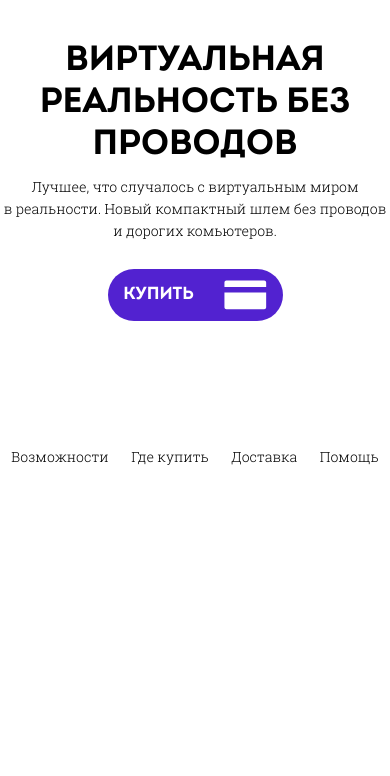
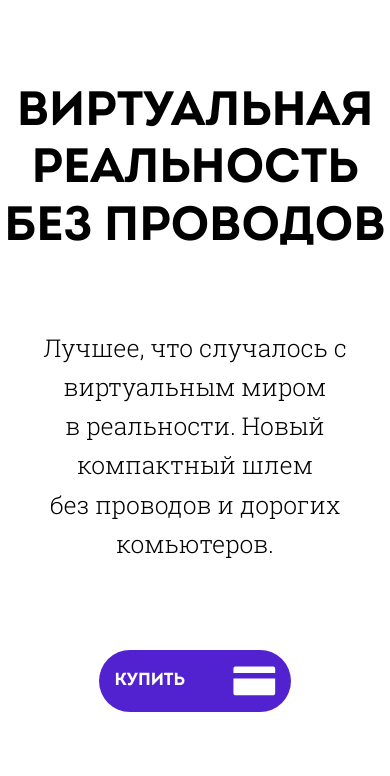
Before and after one commit to elencodes/project_landing, a plain HTML site: page index.html in a window 390 px wide. Shown: the part 68-844 px from the top of the page. Drawn offline with Linux system fonts and the light colour scheme; files whose address does not match are found by name.

Commit message:
add changes

```diff
--- a/css/style.css
+++ b/css/style.css
@@ -29,6 +29,7 @@ body {
 	font-size: 1.25rem; /*--20px в макете / 16px (по умолчанию в браузере)--*/
 	color: #000;
 	background-color: #FFFFFF;
+	overflow-x: hidden;
 }
 
 .container {
@@ -66,6 +67,15 @@ body {
 	transition: opacity .2s linear;
 }
 
+/*--Адаптив для экранов до 769px (769px/16px=48.0625em)-*/
+@media (max-width: 48.0625em) {
+	.header__button--hover:hover,
+	.header-content__button--hover:hover,
+	.form__button--hover:hover {
+	opacity: none;
+	}
+}
+
 .button__text {
 	font-family: 'Intro', sans-serif;
 	font-weight: 600;
@@ -91,8 +101,8 @@ body {
 	padding-top: 3.125rem; /*--50px в макете / 16px (по умолчанию в браузере)--*/
 }
 
-/*--Адаптив для экранов до 769px (769px/16px=48.0625em)-*/
-@media (max-width: 48.0625em) {
+/*--Адаптив для экранов до 1023px (1023px/16px=63.9375em)-*/
+@media (max-width: 63.9375em) {
 	.container__content {
 	text-align: center;
 	}
@@ -100,6 +110,20 @@ body {
 
 .container-content {
 	position: relative;
+}
+
+/*--Адаптив для экранов до 769px (769px/16px=48.0625em)-*/
+@media (max-width: 48.0625em) {
+	.container-content {
+	padding-top: 9.375rem; /*--150px в макете / 16px (по умолчанию в браузере)--*/
+	}
+}
+
+/*--Адаптив для экранов до 431px (431px/16px=26.9375em)-*/
+@media (max-width: 26.9375em) {
+	.container-content {
+	padding-top: 6.25rem; /*--100px в макете / 16px (по умолчанию в браузере)--*/
+	}
 }
 
 /*--Адаптив для экранов до 1024px (1024px/16px=64em)-*/
@@ -119,8 +143,8 @@ body {
 	max-width: 33.875rem; /*--542px / 16px (по умолчанию в браузере)---*/
 }
 
-/*--Адаптив для экранов до 769px (769px/16px=48.0625em)-*/
-@media (max-width: 48.0625em) {
+/*--Адаптив для экранов до 1023px (1023px/16px=63.9375em)-*/
+@media (max-width: 63.9375em) {
 	.header__content {
 		max-width: 100%;
 		display: flex;
@@ -143,7 +167,15 @@ body {
 /*--Адаптив для экранов до 769px (769px/16px=48.0625em)-*/
 @media (max-width: 48.0625em) {
 	.header__title {
-	font-size: 2.5rem; /*--40px / 16px (по умолчанию в браузере)--*/
+	font-size: 3.4375rem; /*--55px / 16px (по умолчанию в браузере)--*/
+	margin-bottom: 5.625rem; /*-90px в макете / 16px (по умолчанию в браузере)--*/
+	}
+}
+
+/*--Адаптив для экранов до 431px (431px/16px=26.9375em)-*/
+@media (max-width: 26.9375em) {
+	.header__title {
+		margin-bottom: 5rem; /*--80px в макете / 16px (по умолчанию в браузере)--*/
 	}
 }
 
@@ -156,7 +188,15 @@ body {
 /*--Адаптив для экранов до 769px (769px/16px=48.0625em)-*/
 @media (max-width: 48.0625em) {
 	.header__text {
-	font-size: 1rem; /*--16px в макете / 16px (по умолчанию в браузере)--*/
+	font-size: 1.75rem; /*--28px в макете / 16px (по умолчанию в браузере)--*/
+	margin-bottom: 9.375rem; /*--120px в макете / 16px (по умолчанию в браузере)--*/
+	}
+}
+
+/*--Адаптив для экранов до 431px (431px/16px=26.9375em)-*/
+@media (max-width: 26.9375em) {
+	.header__text {
+		margin-bottom: 6.25rem; /*--100px в макете / 16px (по умолчанию в браузере)--*/
 	}
 }
 
@@ -169,8 +209,8 @@ body {
 /*--Адаптив для экранов до 769px (769px/16px=48.0625em)-*/
 @media (max-width: 48.0625em) {
 	.header-content__button {
-	width: 12.5rem; /*--200px в макете / 16px (по умолчанию в браузере)--*/
-	height: 3.75rem; /*--60px в макете / 16px (по умолчанию в браузере)--*/
+	width: 13.75rem; /*--220px в макете / 16px (по умолчанию в браузере)--*/
+	height: 4.375rem; /*--70px в макете / 16px (по умолчанию в браузере)--*/
 	padding: 0.75rem 1.125rem; /*--12px в макете / 16px (по умолчанию в браузере)- 18px / 16-*/
 	}
 }
@@ -198,10 +238,25 @@ body {
 /*--Адаптив для экранов до 769px (769px/16px=48.0625em)-*/
 @media (max-width: 48.0625em) {
 	.nav {
+	margin-top: 17.5rem; /*--280px в макете / 16px (по умолчанию в браузере)  80px--*/
+	}
+}
+
+/*--Адаптив для экранов до 431px (431px/16px=26.9375em)-*/
+@media (max-width: 26.9375em) {
+	.nav {
+	margin-top: 13.75rem; /*--220px в макете / 16px (по умолчанию в браузере)  80px--*/
+	}
+}
+
+/*--Адаптив для экранов до 1023px (1023px/16px=63.9375em)-*/
+@media (max-width: 63.9375em) {
+	.nav {
 	max-width: 100%;
 	justify-content: space-around;
 	}
 }
+
 
 .nav__link {
 	font-size: 1.25rem;  /*--20px в макете / 16px (по умолчанию в браузере)--*/
@@ -220,6 +275,20 @@ body {
 	transition: color .1s linear;
 }
 
+/*--Адаптив для экранов до 769px (769px/16px=48.0625em)-*/
+@media (max-width: 48.0625em) {
+	.nav__link--hover:hover {
+	color: none;
+	}
+}
+
+/*--Адаптив для экранов до 431px (431px/16px=26.9375em)-*/
+@media (max-width: 26.9375em) {
+	.nav__link--hover:hover {
+	color: none;
+	}
+}
+
 
 /*------Possibilities------*/
 
@@ -229,8 +298,8 @@ body {
 	flex-wrap: wrap;
 }
 
-/*--Адаптив для экранов до 769px (769px/16px=48.0625em)-*/
-@media (max-width: 48.0625em) {
+/*--Адаптив для экранов до 1023px (1023px/16px=63.9375em)-*/
+@media (max-width: 63.9375em) {
 	.card__wrapper {
 	justify-content: center;
 	align-items: center;
@@ -261,9 +330,18 @@ body {
 	margin-bottom: 1.25rem; /*--20px в макете / 16px (по умолчанию в браузере)--*/
 }
 
-/*--Адаптив для экранов до 769px (769px/16px=48.0625em)-*/
-@media (max-width: 48.0625em) {
+/*--Адаптив для экранов до 1023px (1023px/16px=63.9375em)-*/
+@media (max-width: 63.9375em) {
 	.card:nth-child(3){
+	display: none;
+	}
+}
+
+/*--Адаптив для экранов до 431px (431px/16px=26.9375em)-*/
+@media (max-width: 26.9375em) {
+	.card:nth-child(3),
+	.card:nth-child(4),
+	.card:nth-child(5) {
 	display: none;
 	}
 }
@@ -274,6 +352,13 @@ body {
 
 .card--hover:hover {
 	border: 1px solid #BB2247;
+}
+
+/*--Адаптив для экранов до 1023px (1023px/16px=63.9375em)-*/
+@media (max-width: 63.9375em) {
+	.card--hover:hover {
+	border: none;
+	}
 }
 
 .card__image {
@@ -320,8 +405,8 @@ body {
 	background-color: #EC615B;
 }
 
-/*--Адаптив для экранов до 769px (769px/16px=48.0625em)-*/
-@media (max-width: 48.0625em) {
+/*--Адаптив для экранов до 1023px (1023px/16px=63.9375em)-*/
+@media (max-width: 63.9375em) {
 	.form {
 	display: flex;
 	flex-direction: column;
@@ -333,7 +418,7 @@ body {
 .form__button {
 	width: 8.4375rem; /*--135px в макете / 16px (по умолчанию в браузере)--*/
 	height: 2.375rem; /*--38px в макете / 16px (по умолчанию в браузере)--*/
-	padding: 0.625rem 0.9375rem; /*--10px в макете / 16px (по умолчанию в браузере)- 15px / 16ox-*/
+	padding: 0.625rem 0.9375rem; /*--10px в макете / 16px (по умолчанию в браузере)- 15px / 16px-*/
 	font-family: 'Intro', sans-serif;
 	font-weight: 600;
 	font-size: 0.8125rem; /*--13px в макете / 16px (по умолчанию в браузере)--*/
@@ -345,6 +430,7 @@ body {
 @media (max-width: 48.0625em) {
 	.form__button  {
 	font-size: 0.625rem; /*--10px / 16px (по умолчанию в браузере)--*/
+	justify-content: center;
 	}
 }
 
```
